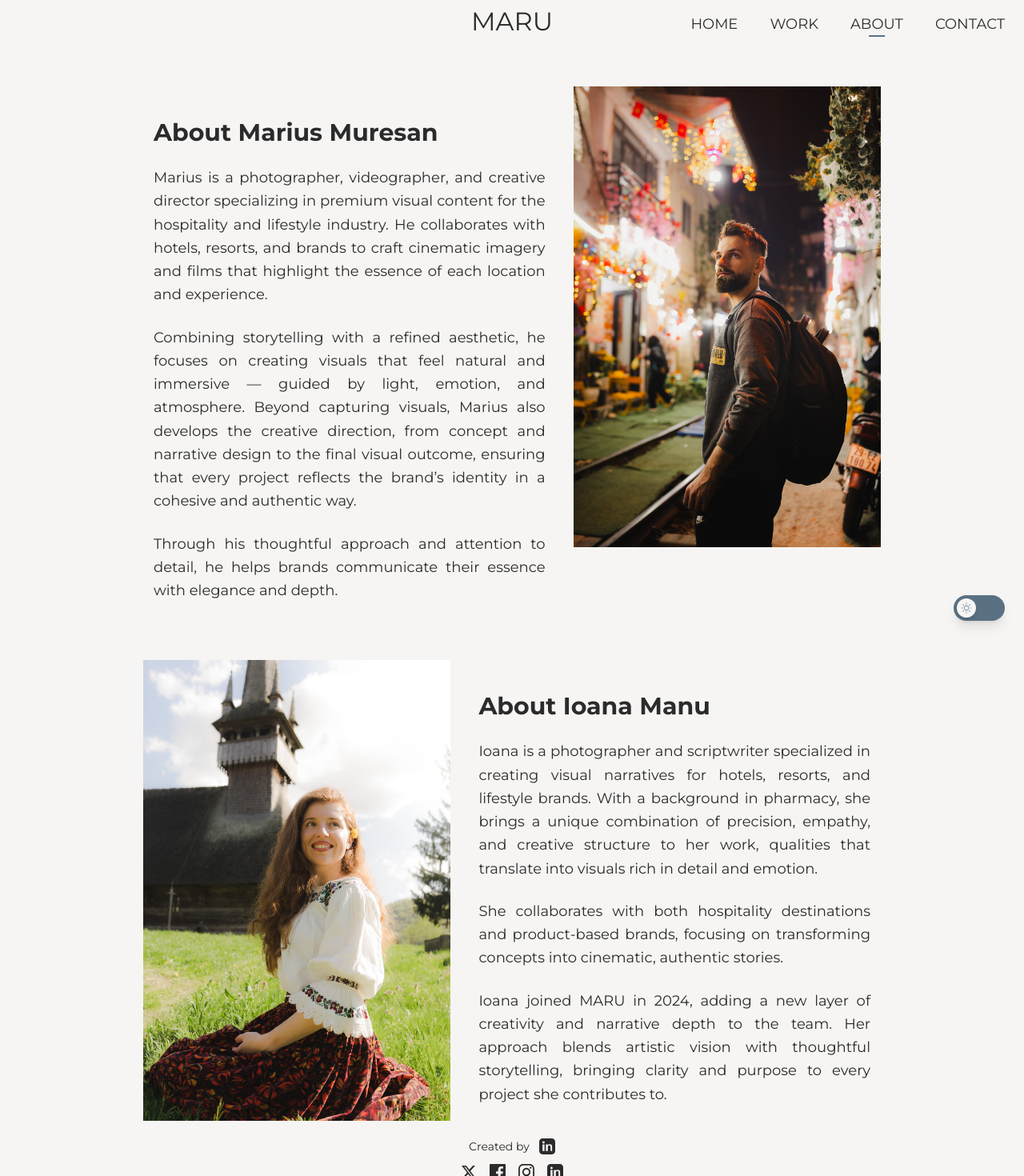
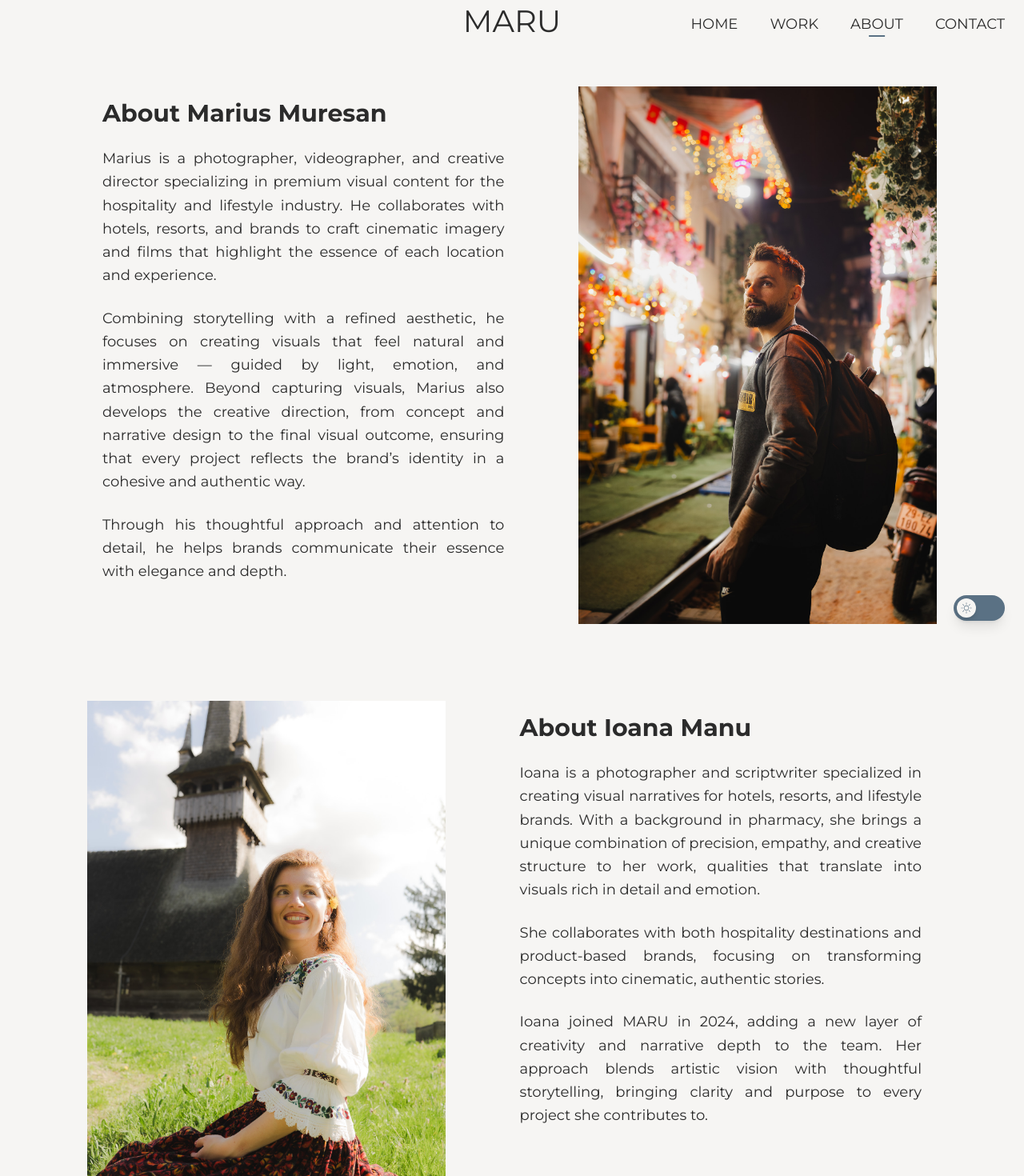
Before and after one commit to alexpetrovan2001/MaruVisuals, an Angular app: page /about in a window 1280 px wide. Shown: the top 1470 px of the page at 80% size. Built offline with nearby package versions, Linux system fonts and the light colour scheme.

Commit message:
Work page redesigned and small adjustments

```diff
--- a/src/app/components/client-card/client-card.html
+++ b/src/app/components/client-card/client-card.html
@@ -1,4 +1,4 @@
-<div>
+<div class="max-w-screen-xl mx-auto">
   <div class="relative w-full h-96 group cursor-pointer overflow-hidden">
     <!-- Background Image -->
     <img [src]="client.sampleImage" alt="{{client.name}} image" class="absolute inset-0 w-full h-full object-cover transition-transform duration-300 group-hover:scale-105">
@@ -11,7 +11,7 @@
     <!-- Center Logo -->
     <img [src]="client.logo" alt="{{client.name}} logo" class="absolute inset-0 m-auto w-48 h-24 object-contain transition-all duration-300 group-hover:opacity-0">
   </div>
-  <h2 class="mt-4 hidden sm:block">
-    {{client.name}}
-  </h2>
+<!--  <h2 class="mt-4 hidden sm:block">-->
+<!--    {{client.name}}-->
+<!--  </h2>-->
 </div>
--- a/src/app/components/navbar/navbar.html
+++ b/src/app/components/navbar/navbar.html
@@ -5,7 +5,7 @@
     <svg
       xmlns="http://www.w3.org/2000/svg"
       viewBox="0 0 300 80"
-      class="h-8 md:h-10 w-auto text-text"
+      class="h-12 w-auto text-text"
     >
       <text
         x="50%"
--- a/src/app/pages/about/about.html
+++ b/src/app/pages/about/about.html
@@ -1,9 +1,8 @@
-<section class="w-full px-6 lg:px-48 pt-12 space-y-12">
-
-  <!-- First block: Text left, image right -->
-  <div class="flex flex-col lg:flex-row items-center lg:items-start lg:space-x-12">
+<section class="w-full px-6 md:px-16 xl:px-32 2xl:px-48 pt-12 space-y-24 max-w-7xl mx-auto">
+  <!-- First block -->
+  <div class="flex flex-col lg:flex-row items-center lg:items-start lg:space-x-12 gap-8 xl:gap-16 2xl:gap-24">
     <!-- Text -->
-    <div class="lg:w-3/5 w-full text-justify order-2 lg:order-1 lg:mt-0">
+    <div class="lg:w-3/5 w-full text-justify order-2 lg:order-1">
       <h2 class="about-subtitle">About Marius Muresan</h2>
       <p class="about-text">
         Marius is a photographer, videographer, and creative director specializing in premium visual content for the hospitality and lifestyle industry. He collaborates with hotels, resorts, and brands to craft cinematic imagery and films that highlight the essence of each location and experience.
@@ -21,33 +20,33 @@
       <img
         src="assets/images/about/marius_compressed.jpg"
         alt="Portrait of Marius Muresan"
-        class="max-w-xs lg:max-w-sm object-cover"
+        class="max-w-xs lg:max-w-sm xl:max-w-md object-cover"
       />
     </div>
   </div>
 
-  <!-- Second block: Image left, text right -->
-  <div class="flex flex-col lg:flex-row items-center lg:items-start lg:space-x-12">
+  <!-- Second block -->
+  <div class="flex flex-col lg:flex-row items-center lg:items-start lg:space-x-12 gap-8 xl:gap-16 2xl:gap-24">
     <!-- Image -->
     <div class="lg:w-2/5 w-full order-1 flex justify-center">
       <img
         src="assets/images/about/ioana_compressed.jpg"
         alt="Portrait of associate"
-        class="max-w-xs lg:max-w-sm object-cover"
+        class="max-w-xs lg:max-w-sm xl:max-w-md object-cover"
       />
     </div>
 
     <!-- Text -->
-    <div class="lg:w-3/5 w-full text-justify order-2 lg:mt-0">
+    <div class="lg:w-3/5 w-full text-justify order-2">
       <h2 class="about-subtitle">About Ioana Manu</h2>
       <p class="about-text">
-      Ioana is a photographer and scriptwriter specialized in creating visual narratives for hotels, resorts, and lifestyle brands. With a background in pharmacy, she brings a unique combination of precision, empathy, and creative structure to her work, qualities that translate into visuals rich in detail and emotion.
+        Ioana is a photographer and scriptwriter specialized in creating visual narratives for hotels, resorts, and lifestyle brands. With a background in pharmacy, she brings a unique combination of precision, empathy, and creative structure to her work, qualities that translate into visuals rich in detail and emotion.
       </p>
       <p class="about-text">
-      She collaborates with both hospitality destinations and product-based brands, focusing on transforming concepts into cinematic, authentic stories.
+        She collaborates with both hospitality destinations and product-based brands, focusing on transforming concepts into cinematic, authentic stories.
       </p>
       <p class="about-text">
-      Ioana joined MARU in 2024, adding a new layer of creativity and narrative depth to the team. Her approach blends artistic vision with thoughtful storytelling, bringing clarity and purpose to every project she contributes to.
+        Ioana joined MARU in 2024, adding a new layer of creativity and narrative depth to the team. Her approach blends artistic vision with thoughtful storytelling, bringing clarity and purpose to every project she contributes to.
       </p>
     </div>
   </div>
--- a/src/app/pages/about/about.scss
+++ b/src/app/pages/about/about.scss
@@ -3,5 +3,5 @@
 }
 
 .about-subtitle {
-  @apply text-3xl font-bold mb-4 my-10 text-center lg:text-left
+  @apply text-3xl font-bold mb-4 sm:mt-4 text-center lg:text-left
 }
--- a/src/app/pages/work/work.html
+++ b/src/app/pages/work/work.html
@@ -1,15 +1,10 @@
 <div class="max-w-xl mx-auto mb-4">
-  <!--  <h2 class="text-4xl md:text-4xl mt-16 text-center">-->
-  <!--    MARU VISUALS-->
-  <!--  </h2>-->
-  <h2 class="text-3xl md:text-4xl mt-8 text-center italic">
-    Crafting visuals that speak louder than words.
+  <h2 class="text-3xl md:text-4xl mt-8 text-center">
+    Visuals that make you feel.
   </h2>
 </div>
-
-<div class="grid grid-cols-1 md:grid-cols-2 lg:grid-cols-2
-            gap-0 px-0 pt-0
-            sm:gap-x-16 sm:gap-y-8 sm:px-16 sm:pt-8">
+<div
+  class="grid grid-cols-1 gap-y-0 px-0 md:px-24 lg:px-48 pt-8 md:pt-12">
   @for (client of clients; track client){
     <app-client-card
       [client]="client"
```
Also changed, not shown: notes.txt.
